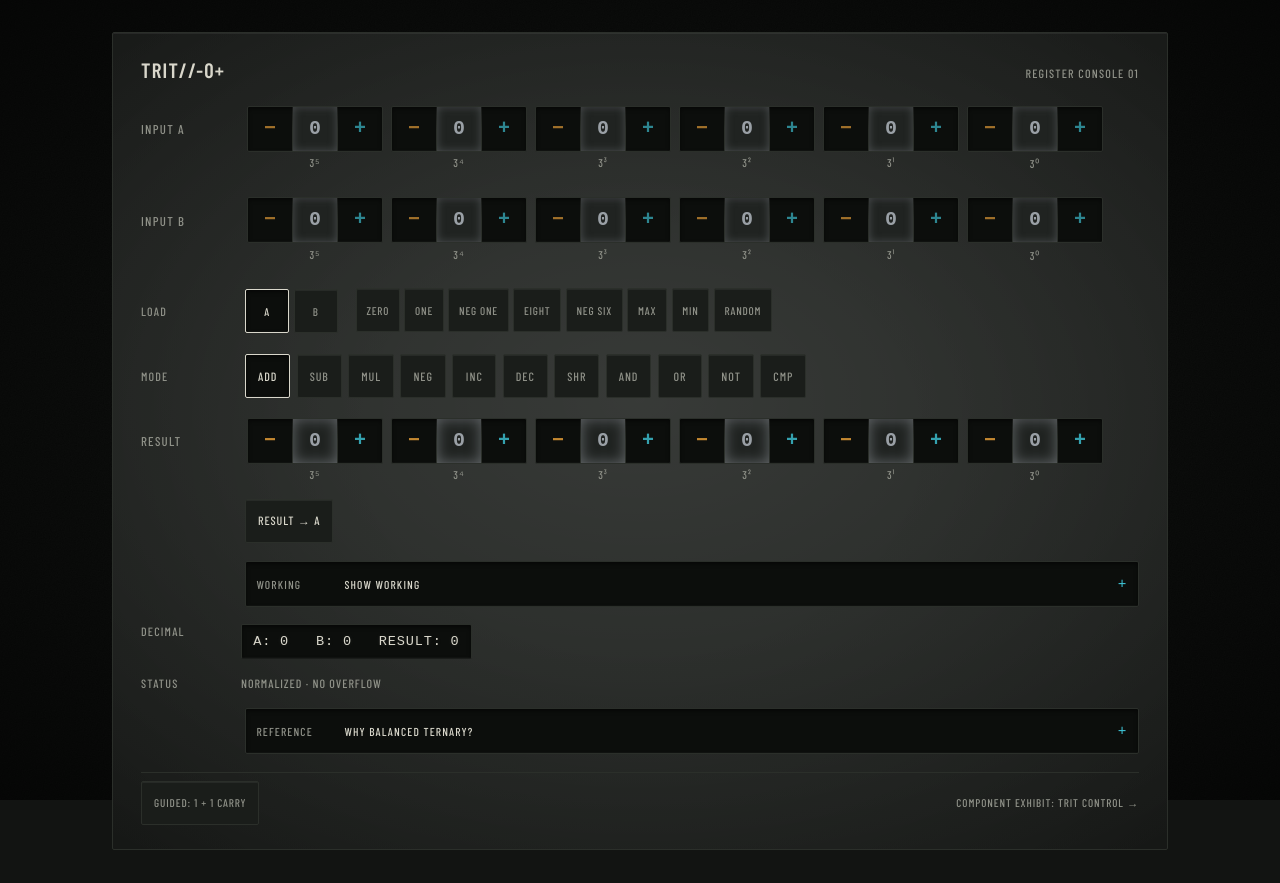
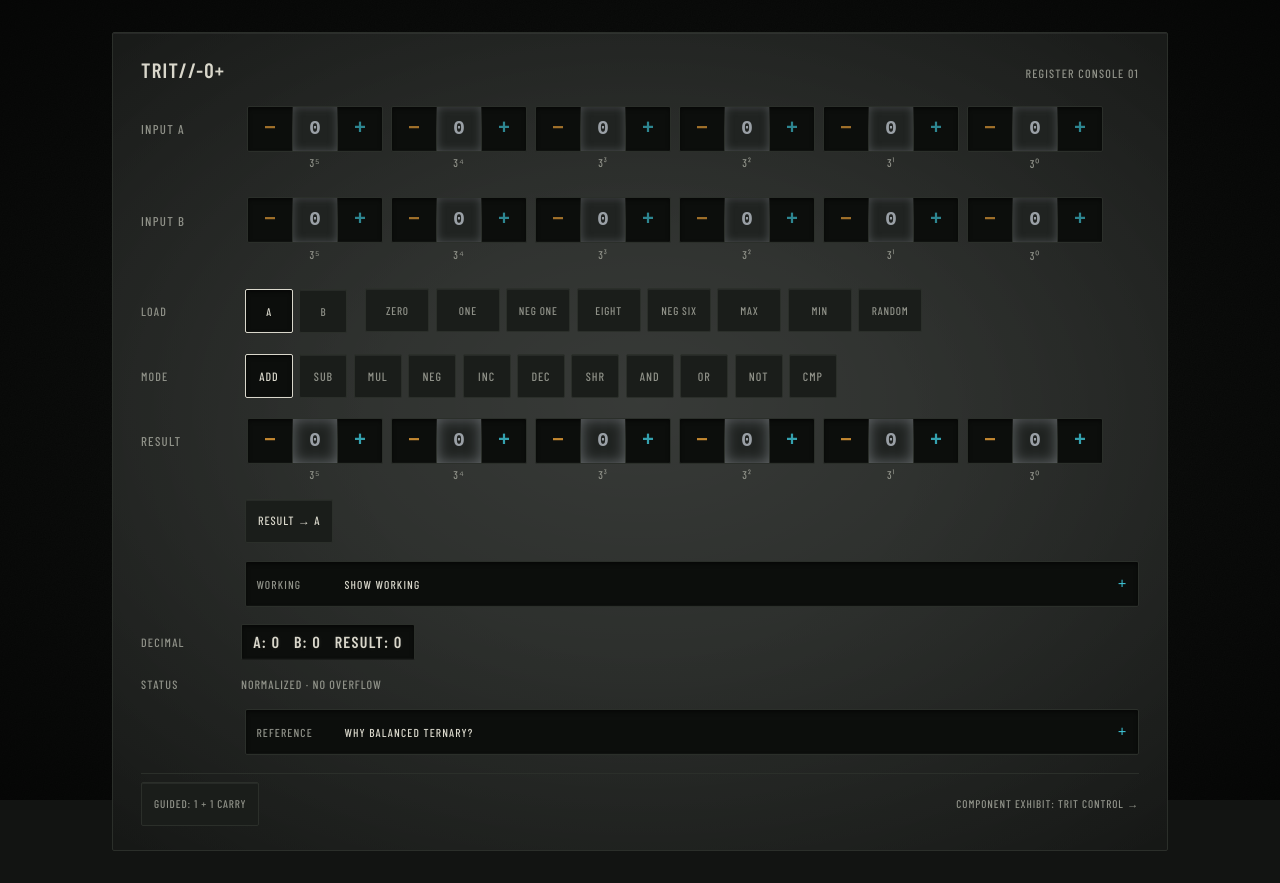
Before and after one commit to Shaelz/setun, a SvelteKit app: page / in a window 1280 px wide. Built offline with nearby package versions, Linux system fonts and the light colour scheme; a web font is replaced by a local one.

Commit message:
style: refine control grid and readout typography

```diff
--- a/src/app.css
+++ b/src/app.css
@@ -30,6 +30,9 @@
 	--shadow-recessed: inset 0 2px 4px rgba(0, 0, 0, 0.5), inset 0 -1px var(--reflection);
 	--shadow-pressed: inset 0 3px 5px rgba(0, 0, 0, 0.65), inset 0 -1px var(--reflection);
 	--glow-readout: 0 0 4px rgba(217, 215, 203, 0.12);
+	--key-gap: 0.4rem;
+	--key-width: 3rem;
+	--preset-key-width: 4rem;
 
 	/* Text */
 	--label: #8f9188; /* engraved section labels */
--- a/src/lib/components/OperationSelector.svelte
+++ b/src/lib/components/OperationSelector.svelte
@@ -105,7 +105,7 @@
 <style>
 	.selector {
 		display: flex;
-		gap: 0.4rem;
+		gap: var(--key-gap);
 		flex-wrap: wrap;
 	}
 
@@ -119,9 +119,9 @@
 		text-transform: uppercase;
 		letter-spacing: 0.08em;
 		font-size: 0.75rem;
-		min-width: 44px;
+		width: var(--key-width);
 		min-height: 44px;
-		padding: 0.4rem 0.75rem;
+		padding: 0.4rem 0;
 		border-radius: 2px;
 		cursor: pointer;
 		transition:
--- a/src/lib/components/PresetBank.svelte
+++ b/src/lib/components/PresetBank.svelte
@@ -95,7 +95,7 @@
 	.targets,
 	.preset-buttons {
 		display: flex;
-		gap: 0.3rem;
+		gap: var(--key-gap);
 	}
 
 	.preset-buttons {
@@ -116,7 +116,8 @@
 		font-family: var(--font-label);
 		font-size: 0.7rem;
 		letter-spacing: 0.07em;
-		padding: 0.35rem 0.6rem;
+		width: var(--preset-key-width);
+		padding: 0.35rem 0.25rem;
 		cursor: pointer;
 		transition:
 			color 120ms var(--ease-settle),
@@ -152,8 +153,8 @@
 	}
 
 	.targets button {
-		min-width: 44px;
-		padding-inline: 0.4rem;
+		width: var(--key-width);
+		padding-inline: 0;
 	}
 
 	@media (max-width: 42rem) {
--- a/src/routes/+page.svelte
+++ b/src/routes/+page.svelte
@@ -585,6 +585,7 @@
 		letter-spacing: 0.06em;
 		color: var(--text);
 		display: flex;
+		align-items: center;
 		gap: 0.75rem;
 		flex-wrap: wrap;
 	}
@@ -606,6 +607,11 @@
 		border-bottom-color: var(--edge);
 		border-radius: 2px;
 		color: var(--text);
+		font-family: var(--font-label);
+		font-size: 1rem;
+		font-weight: 600;
+		line-height: 1;
+		letter-spacing: 0.08em;
 		font-variant-numeric: tabular-nums;
 		box-shadow: var(--shadow-recessed);
 		text-shadow: var(--glow-readout);
```
Also changed, not shown: 1 other file (tests, documents, lock files or other folders).
